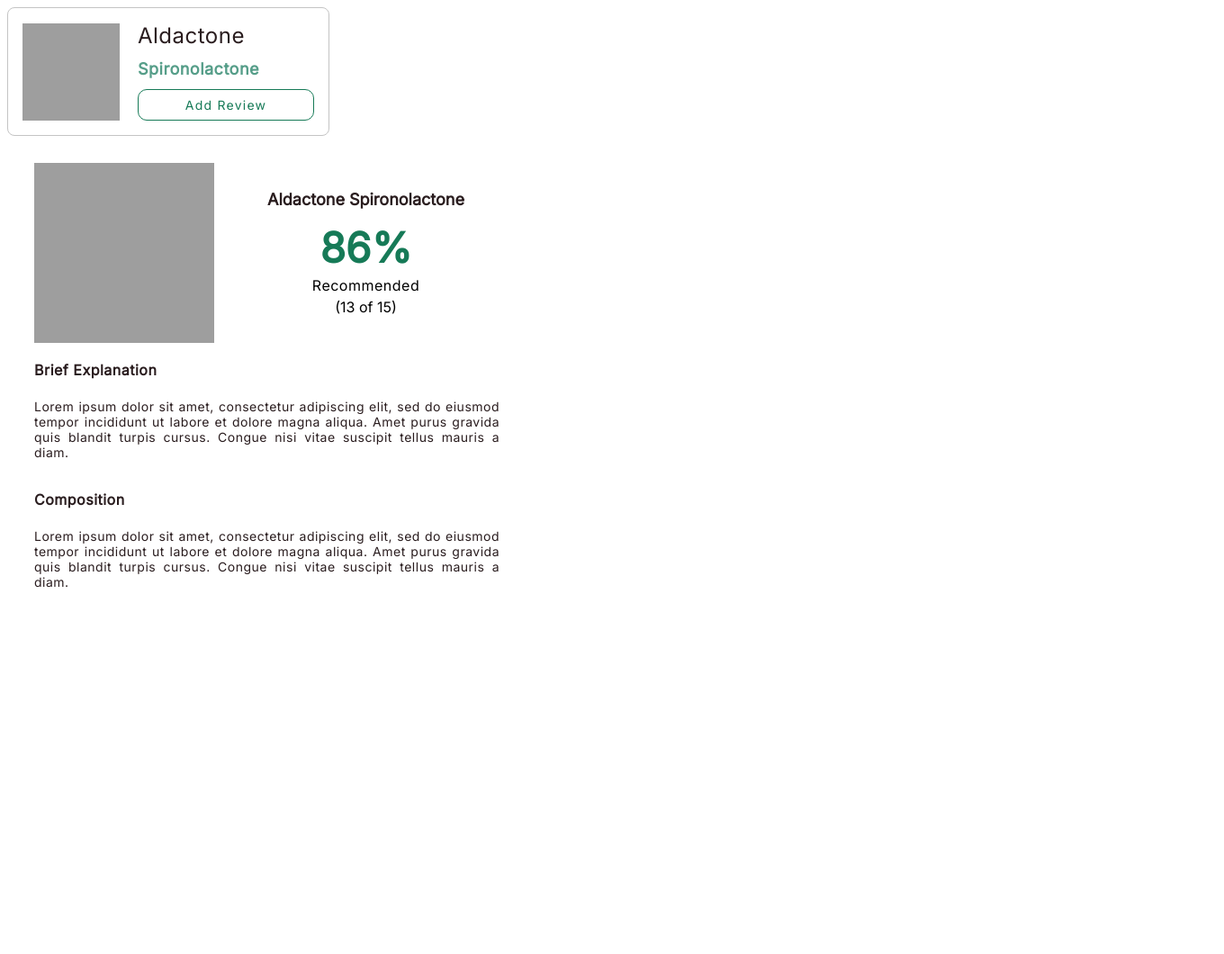
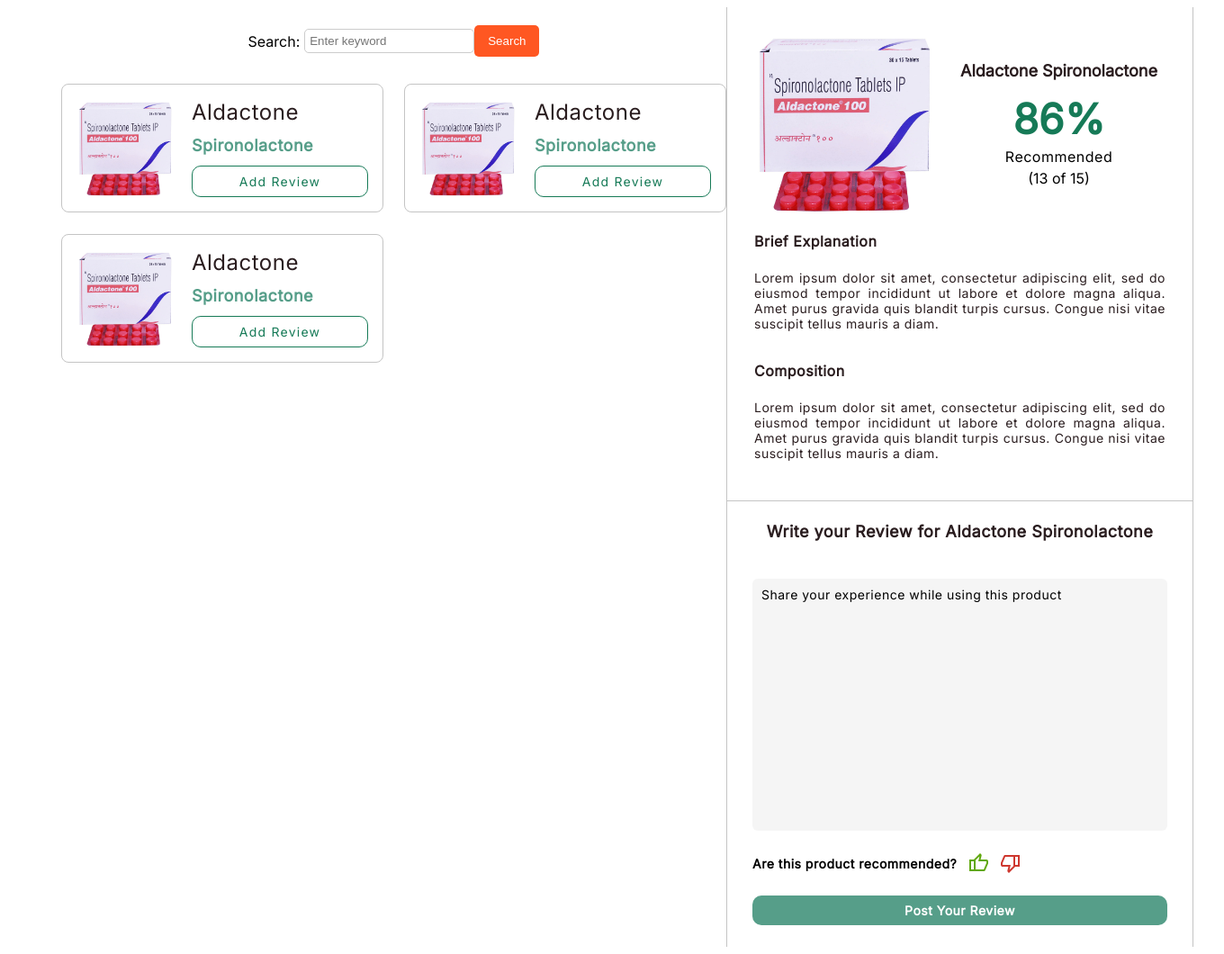
Before and after one commit to nazhifhaidar/II3160-pharmacy-review, a CodeIgniter 4 app: the page made by app/Views/styling.php in a window 1360 px wide. Shown: the whole page at 90% size. Before the commit the page ends 653 px from the top, so only its background shows below. Run offline with PHP 8.4 and a stand-in for CodeIgniter, Linux system fonts and the light colour scheme; the template is opened without the code that fills it, so the values that code supplies are empty; some libraries are stand-ins or nearby versions; grey boxes are pictures that could not be loaded.

Commit message:
feat: fix styling

```diff
--- a/app/Views/styling.php
+++ b/app/Views/styling.php
@@ -6,21 +6,74 @@
     <title>Commercial System</title>
     <link rel="stylesheet" type="text/css" href="<?php echo base_url('css/card.css'); ?>">
     <link rel="stylesheet" type="text/css" href="<?php echo base_url('css/med-info.css'); ?>">
+    <link rel="stylesheet" type="text/css" href="<?php echo base_url('css/cust-review.css'); ?>">
     <link href='https://fonts.googleapis.com/css?family=Inter' rel='stylesheet'>
 </head>
 <style>
     body {
         font-family: 'Inter';
+    }
+
+    .screen {
+        display: flex;
+        flex-direction: row;
+        justify-content: space-between;
+        align-items: flex-start;
         width: 90%;
-        flex-direction: row;
+        height: 100%;
+        padding-left: 60px;
+        padding-right: 60px;
+    }
+
+    form {
+            display: flex;
+            justify-content: flex-end;
             align-items: center;
-        justify-content: center;
+            margin-bottom: 10px;
+            padding: 10px;
+    }
+
+    button {
+        background-color: #ff5722;
+        color: #fff;
+        border: none;
+        padding: 10px 15px;
+        border-radius: 5px;
+        cursor: pointer;
+    }
+
+    #search-bar {
+        margin: 10px;
+        display: flex;
+        justify-content: flex-end;
+    }
+
+    #search-input {
+        padding: 5px;
+        border: 1px solid #ccc;
+        border-radius: 5px;
+    }
+
+    .search-wrapper {
+        display: flex;
+        justify-content: flex-end;
+        align-items: center;
     }
 </style>
 
 <body>
+    <div class="screen">
+        <div class="left-container">
+            <div class="search-wrapper" id="search-bar">
+                <form>
+                    <label for="search-input" style="margin-right: 5px;">Search:</label>
+                    <input type="text" id="search-input" name="search" placeholder="Enter keyword">
+                    <button type="submit">Search</button>
+                </form>
+            </div>
+            <div class="card-container">
                 <article class="med-review-card">
-        <img class="image-1" src="../image-2.png" alt="Med Image"/>
+                    <img class="image-1" src="../assets/image-2.png" alt="Med Image"/>
                     <div class="info-container">
                         <div class="brand-name body-regular-1">
                             Aldactone
@@ -29,16 +82,50 @@
                             Spironolactone
                         </div>
                         <div class="button-wrapper">
-                <div class="align-text-middle button1">
+                            <div class="align-text-middle button-secondary">
                                     Add Review
                             </div>
                         </div>
                     </div>
                 </article>
-
+                <article class="med-review-card">
+                    <img class="image-1" src="../assets/image-2.png" alt="Med Image"/>
+                    <div class="info-container">
+                        <div class="brand-name body-regular-1">
+                            Aldactone
+                        </div>
+                        <div class="generic-name body-semibold-1">
+                            Spironolactone
+                        </div>
+                        <div class="button-wrapper">
+                            <div class="align-text-middle button-secondary">
+                                    Add Review
+                            </div>
+                        </div>
+                    </div>
+                </article>
+                <article class="med-review-card">
+                    <img class="image-1" src="../assets/image-2.png" alt="Med Image"/>
+                    <div class="info-container">
+                        <div class="brand-name body-regular-1">
+                            Aldactone
+                        </div>
+                        <div class="generic-name body-semibold-1">
+                            Spironolactone
+                        </div>
+                        <div class="button-wrapper">
+                            <div class="align-text-middle button-secondary">
+                                    Add Review
+                            </div>
+                        </div>
+                    </div>
+                </article>
+            </div>
+        </div>
+        <div class="right-container">
             <div class="med-info-container">
                 <div class="headline">
-            <img class="image-2" src="../image-2.png" alt="Med Image"/>
+                    <img class="image-2" src="../assets/image-2.png" alt="Med Image"/>
                     <div class="text-1 text-3">
                         <div class="med-name align-paragraph-middle headline-semibold-4">
                             Aldactone Spironolactone
@@ -51,17 +138,33 @@
                     </div>
                 </div>
                 <div class="med">
-            <div class="tion align-text-middle body-semibold-2">Brief Explanation</div>
-            <p class="tion align-text-middle body-regular-3">
+                    <div class="tion align-text-left body-semibold-2">Brief Explanation</div>
+                    <p class="tion align-text-left body-regular-3">
                         Lorem ipsum dolor sit amet, consectetur adipiscing elit, sed do eiusmod tempor incididunt ut labore et dolore magna aliqua. Amet purus gravida quis blandit turpis cursus. Congue nisi vitae suscipit tellus mauris a diam.
                     </p>
                 </div>
                 <div class="med">
-            <div class="tion align-text-middle body-semibold-2">Composition</div>
-            <p class="tion align-text-middle body-regular-3">
+                    <div class="tion align-text-left body-semibold-2">Composition</div>
+                    <p class="tion align-text-left body-regular-3">
                         Lorem ipsum dolor sit amet, consectetur adipiscing elit, sed do eiusmod tempor incididunt ut labore et dolore magna aliqua. Amet purus gravida quis blandit turpis cursus. Congue nisi vitae suscipit tellus mauris a diam.
                     </p>
                 </div>
             </div>
+
+            <div class="frame-49">
+                <p class="write-title align-button-middle body-semibold-1">Write your Review for Aldactone Spironolactone</p>
+                <div class="frame-61">
+                    <p class="share body-regular-3">Share your experience while using this product</p>
+                </div>
+                <div class="frame-62">
+                    <div class="choose align-button-middle body-semibold-3">Are this product recommended?</div>
+                    <img class="thumb-up" src="../assets/thumb_up.svg" alt="thumb-up"/><img class="thumb-down" src="../assets/thumb_down.svg" alt="thumb-down"/>
+                </div>
+                <div class="align-text-middle button-primary">
+                    Post Your Review
+                </div>
+            </div>
+        </div>
+    </div>
 </body>
 </html>
--- a/public/css/card.css
+++ b/public/css/card.css
@@ -48,13 +48,13 @@
     justify-content: start;
 }
 
-.align-text-middle {
+/* .align-text-middle {
     display: flex;
     flex-direction: column;
     justify-content: center;
     align-items: center;
     color: var(--primarydarken);
-}
+} */
 
 .button-wrapper {
     align-items: center;
--- /dev/null
+++ b/public/css/cust-review.css
@@ -0,0 +1,103 @@
+@import url(variable.css);
+
+/* Components */
+.frame-49 {
+    align-items: flex-start;
+    align-self: stretch;
+    /* border-color: var(--netrallighten);
+    border-left-style: solid;
+    border-left-width: 0.7px;
+    border-top-style: solid;
+    border-top-width: 0.7px; */
+    display: flex;
+    flex: 0 0 auto;
+    flex-direction: column;
+    gap: 24px;
+    justify-content: center;
+    padding: 24px 28px;
+    border-top: 1px solid var(--netrallighten);
+    position: relative;
+    /* width: 517px; */
+}
+
+.frame-62 {
+    align-items: center;
+    align-self: stretch;
+    display: flex;
+    flex: 0 0 auto;
+    gap: 12px;
+    position: relative;
+    /* width: 100%; */
+}
+
+.thumb_up {
+    height: 24px;
+    position: relative;
+    width: 24px;
+}
+
+.thumb_down {
+    height: 24px;
+    position: relative;
+    width: 24px;
+}
+
+.align-button-middle {
+    display: flex;
+    flex-direction: column;
+    justify-content: center;
+    align-items: center;
+
+}
+
+.choose {
+    color: var(--netrallight);
+    font-weight: 600;
+    line-height: normal;
+    position: relative;
+    text-align: center;
+    width: fit-content;
+}
+
+.write-title {
+    align-self: stretch;
+    color: var(--netraldarken);
+    font-weight: 600;
+    line-height: normal;
+    margin-top: -0.7px;
+    position: relative;
+}
+
+.frame-61 {
+    align-items: flex-start;
+    align-self: stretch;
+    background-color: var(--netralultralight);
+    border-radius: 6px;
+    display: flex;
+    flex-direction: column;
+    height: 260px;
+    overflow: hidden;
+    padding: 10px;
+    position: relative;
+}
+
+.share {
+    align-self: stretch;
+    color: var(--netrallight);
+    font-weight: 490;
+    line-height: normal;
+    margin-top: -1px;
+    position: relative;
+}
+
+.rating-and-review .text-3 {
+    flex: 1;
+    position: relative;
+}
+
+.text-2 {
+    color: var(--white);
+    font-weight: 600;
+    line-height: normal;
+    text-align: center;
+}
--- a/public/css/med-info.css
+++ b/public/css/med-info.css
@@ -10,7 +10,6 @@
     gap: 20px;
     padding: 30px;
     position: relative;
-    width: 517px;
 }
 
 .med {
@@ -39,7 +38,7 @@
     text-align: justify;
     line-height: normal;
     position: relative;
-    width: 100%;
+    /* width: 100%; */
 }
 
 .headline {
--- a/public/css/variable.css
+++ b/public/css/variable.css
@@ -102,16 +102,78 @@
 
 }
 
-.button1 {
+.align-text-middle {
+    display: flex;
+    flex-direction: column;
+    justify-content: center;
+    align-items: center;
+    /* color: var(--primarydarken); */
+}
+
+.align-text-left {
+    display: flex;
+    flex-direction: column;
+    justify-content: left;
+}
+
+.button-primary {
+    width: 100%;
+    border-radius: 10px;
+    text-align: center;
+    color: var(--white);
+
+    font-family: var(--font-family-inter);
+    font-size: var(--font-size-m);
+    font-style: normal;
+    font-weight: 600;
+    letter-spacing: 0.5px;
+    padding-block: 8px;
+
+    background-color: var(--primarymain);
+    /* display: flex;
+    justify-content: center;
+    position: relative; */
+}
+
+.button-secondary {
     width: 100%;
     border: 1px solid var(--primarydarken);
     border-radius: 10px;
     text-align: center;
+    color: var(--primarydarken);
+    padding: 8px 24px;
+
     font-family: var(--font-family-inter);
     font-size: var(--font-size-m);
-    font-size: 14px;
     font-style: normal;
     font-weight: 500;
     letter-spacing: 1.25px;
-    padding: 8px 24px;
 }
+
+.left-container {
+    display: flex;
+    flex-direction: column;
+    align-items: center;
+    justify-content: center;
+}
+
+.card-container {
+    display: flex;
+    width: 739px;
+    justify-content: space-between;
+    align-items: flex-start!important;
+    align-content: flex-start;
+    row-gap: 24px;
+    flex-wrap: wrap;
+}
+
+.right-container {
+    display: flex;
+    width: 517px;
+    /* height: 968px; */
+    flex-direction: column;
+    align-items: center;
+    flex-shrink: 0;
+    border-right: 1px solid var(--netrallighten);
+    border-left: 1px solid var(--netrallighten);
+}
```
Also changed, not shown: public/assets/image-2.png (renamed from public/image-2.png), public/assets/thumb_down.svg (added), public/assets/thumb_up.svg (added). Lines whose indentation alone changed are shown as unchanged.
